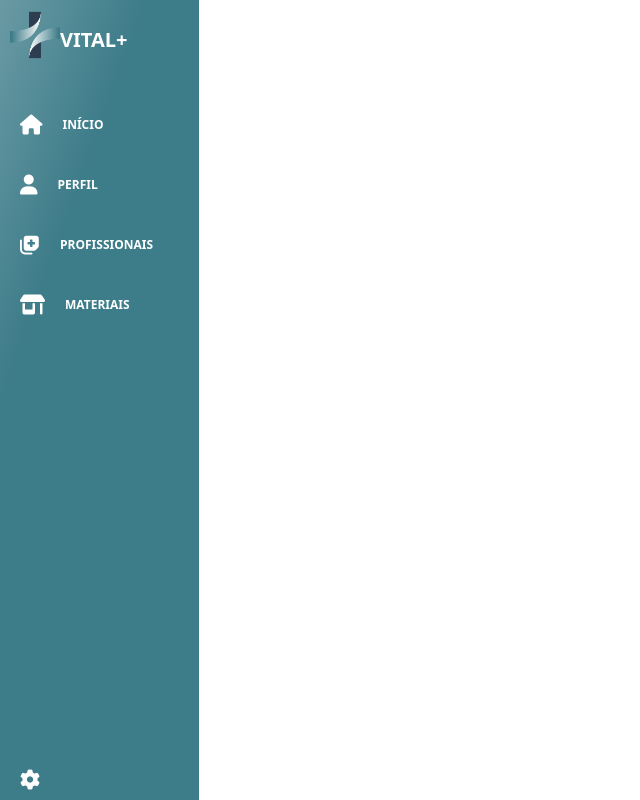
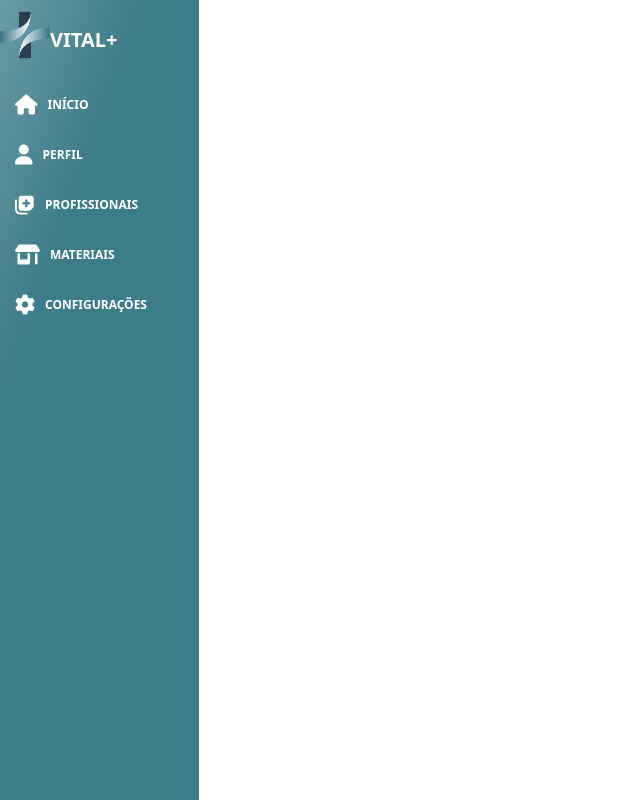
Before and after one commit to JaoPedr0o/homeCare-P.I, a PHP site: page /sidebar.php in a window 1280 px wide. Shown: the whole page, without its empty margins (0-640 px from the left). Run offline with PHP 8.4, Linux system fonts and the light colour scheme; some libraries are stand-ins or nearby versions.

Commit message:
feat: edição sidebar

```diff
--- a/sideBar.css
+++ b/sideBar.css
@@ -12,7 +12,7 @@
     display: flex;
     flex-direction: column;
     gap: 1rem;
-    width: 8rem;
+    width: 7rem;
     height: 100vh;
     overflow-x: hidden;
     background: linear-gradient(290deg, var(--primary-blue) 70%, var(--white) 200%) !important;
@@ -27,7 +27,6 @@
 .sidebar-content .nav {
     display: flex;
     flex-direction: column;
-    gap: 3rem;
     justify-content: center;
 }
 
@@ -58,15 +57,9 @@
     justify-content: center;
 }
 
-.settings {
-    position: absolute;
-    bottom: 1rem;
-}
-
 .nav-item {
     display: flex;
     align-items: center;
-    margin-left: 1rem;
 }
 
 .nav-link {
@@ -74,14 +67,16 @@
     align-items: center;
     color: var(--white);
     text-decoration: none;
-    gap: 1rem;
     transition: all 0.5s;
+    width: 100%;
+    padding: 1.5rem 1.5rem;
 }
 
 .nav-link:hover {
     color: var(--white);
-    margin-left: 0.5rem;
-    background-color: #FFFFFF00;
+    background-color: #ffffff31;
+    background: linear-gradient(290deg, #ffffff31 60%, #ffffffc9 200%) !important;
+    border-radius: 0.2rem;
 }
 
 .nav-link i {
--- a/sidebar.php
+++ b/sidebar.php
@@ -46,6 +46,7 @@
                 <li class="nav-item">
                     <a class="nav-link" href="login.php">
                         <i class="fa-solid fa-gear settings"></i>
+                        <span class="sidebar-text">CONFIGURAÇÕES</span>
                     </a>
                 </li>
             </ul>
```
